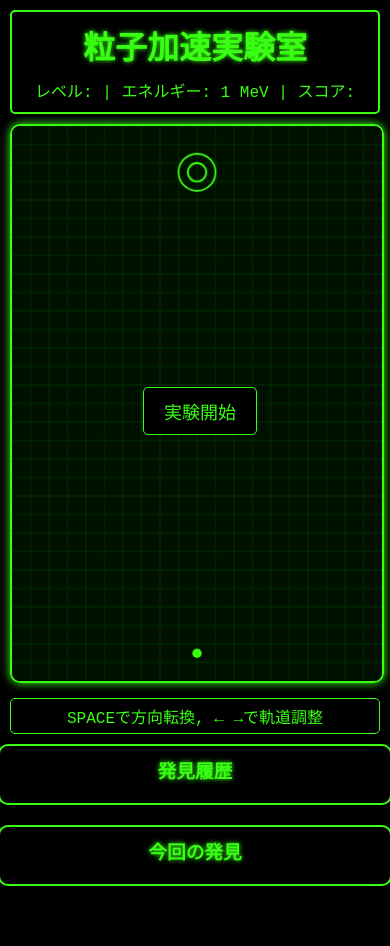
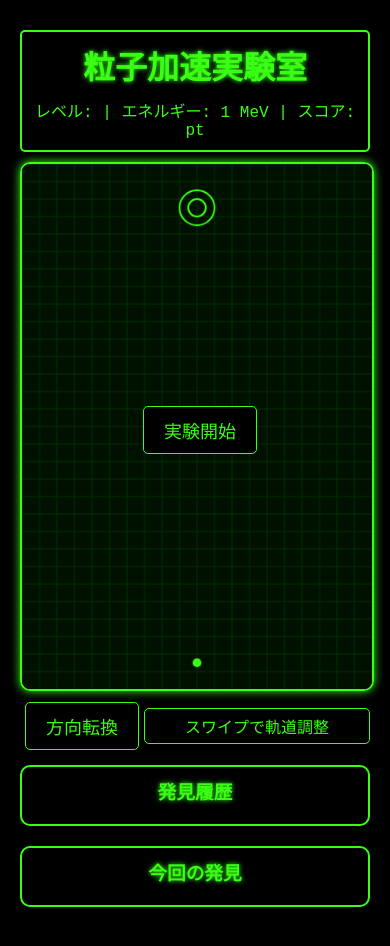
Before and after one commit to luta-ai/particle-accel-game, a plain HTML site: page index.html in a window 390 px wide. Before the commit the page ends 906 px from the top, so only its background shows below. Drawn offline with Linux system fonts and the light colour scheme.

Commit message:
Update index.html

```diff
--- a/index.html
+++ b/index.html
@@ -10,14 +10,20 @@
             margin: 0;
             font-family: 'Roboto Mono', monospace;
             color: #39FF14;
+            display: flex;
+            justify-content: center;
+            align-items: center;
+            min-height: 100vh;
+            padding: 20px;
+            box-sizing: border-box;
         }
         #gameWrapper {
             display: flex;
+            flex-direction: row;
             justify-content: center;
             align-items: flex-start;
-            padding: 20px;
-            box-sizing: border-box;
-            min-height: 100vh;
+            max-width: 1200px;
+            width: 100%;
         }
         .panel {
             background-color: rgba(0,0,0,0.7);
@@ -25,10 +31,12 @@
             padding: 10px;
             margin: 0 10px;
             border-radius: 10px;
-            width: 200px;
+            width: 250px;
+            box-sizing: border-box;
         }
         #gamePanel {
             width: 400px;
+            margin: 0 20px;
         }
         h1, h2, h3 {
             font-family: 'Orbitron', sans-serif;
@@ -58,15 +66,21 @@
             border-radius: 10px;
             box-shadow: 0 0 10px #39FF14;
         }
+        #gameControlsWrapper {
+            display: flex;
+            justify-content: space-between;
+            align-items: center;
+            margin-top: 10px;
+        }
         #controls {
             background-color: rgba(0, 0, 0, 0.7);
             padding: 5px;
             border-radius: 5px;
             border: 1px solid #39FF14;
-            margin-top: 10px;
             text-align: center;
+            flex-grow: 1;
         }
-        #startButton, #restartButton, #clearDataButton {
+        button {
             font-family: 'Orbitron', sans-serif;
             font-size: 18px;
             padding: 10px 20px;
@@ -78,7 +92,7 @@
             border-radius: 5px;
             transition: all 0.3s;
         }
-        #startButton:hover, #restartButton:hover, #clearDataButton:hover {
+        button:hover {
             background-color: #39FF14;
             color: #000000;
             box-shadow: 0 0 10px #39FF14;
@@ -182,7 +196,8 @@
                 align-items: center;
             }
             .panel {
-                width: 400px;
+                width: 100%;
+                max-width: 400px;
                 margin: 10px 0;
             }
             #gamePanel {
@@ -200,10 +215,11 @@
             #gameContainer {
                 width: 100%;
                 height: auto;
+                aspect-ratio: 2 / 3;
             }
             canvas {
                 width: 100%;
-                height: auto;
+                height: 100%;
             }
         }
     </style>
@@ -219,7 +235,7 @@
                 <h1 id="gameTitle">粒子加速実験室</h1>
                 レベル: <span id="level">1</span> |
                 エネルギー: <span id="energy">1</span> MeV |
-                スコア: <span id="score"></span>
+                スコア: <span id="score">0</span>pt
             </div>
             <div id="gameContainer">
                 <canvas id="gameCanvas" width="400" height="600"></canvas>
@@ -232,11 +248,14 @@
                         <ol id="highScoreList"></ol>
                     </div>
                     <button id="restartButton">再実験</button>
-                    <button id="clearDataButton">ゲームデータを削除</button>
+                    <button id="clearDataButton">データ削除</button>
                 </div>
             </div>
-            <div id="controls">
-                SPACEで方向転換, ← →で軌道調整
+            <div id="gameControlsWrapper">
+                <button id="directionButton">方向転換</button>
+                <div id="controls">
+                    SPACEで方向転換, ← →で軌道調整
+                </div>
             </div>
         </div>
         <div id="currentDiscoveryPanel" class="panel">
@@ -279,6 +298,7 @@
         const canvas = document.getElementById('gameCanvas');
         const ctx = canvas.getContext('2d');
         const startButton = document.getElementById('startButton');
+        const directionButton = document.getElementById('directionButton');
         const restartButton = document.getElementById('restartButton');
         const clearDataButton = document.getElementById('clearDataButton');
         const gameOverScreen = document.getElementById('gameOver');
@@ -336,7 +356,9 @@
                 ax: 0,
                 baseVerticalSpeed: 2,
                 direction: -1,
-                visible: true
+                visible: true,
+                touchStartX: 0,
+                isTouching: false
             };
             goal = {
                 x: canvas.width / 2,
@@ -433,16 +455,21 @@
 
         function updateGame() {
             if (player.visible) {
-                // 垂直方向の移動（エネルギーに応じて速度が変化）
+                // 垂直方向の移動
                 let verticalSpeed = player.baseVerticalSpeed * (1 + energyLevel / 50);
                 player.y += verticalSpeed * player.direction;
                 if (player.y <= player.radius || player.y >= canvas.height - player.radius) {
                     player.direction *= -1;
                 }
 
-                // 水平方向の移動（エネルギーに依存しない）
-                player.vx += player.ax;
-                player.vx = Math.max(Math.min(player.vx, player.maxSpeed), -player.maxSpeed);
+                // 水平方向の移動
+                if (player.isTouching) {
+                    const touchDeltaX = player.touchCurrentX - player.touchStartX;
+                    player.vx = touchDeltaX * 0.1;
+                } else {
+                    player.vx += player.ax;
+                    player.vx = Math.max(Math.min(player.vx, player.maxSpeed), -player.maxSpeed);
+                }
                 player.vx *= 0.98; // 摩擦
                 player.x += player.vx;
 
@@ -595,7 +622,7 @@
         function updateDisplay() {
             levelDisplay.textContent = level;
             energyDisplay.textContent = Math.floor(energyLevel);
-            scoreDisplay.textContent = score ? score + "pt" : "";
+            scoreDisplay.textContent = score;
         }
 
         function gameLoop() {
@@ -611,15 +638,16 @@
             level = 1;
             score = 0;
             currentDiscoveries = [];
-            updateCurrentDiscoveryDisplay(); // 今回の発見リストをクリア
+            updateCurrentDiscoveryDisplay();
             initGame();
             startButton.style.display = 'none';
+            directionButton.style.display = 'block';
             gameLoop();
         }
 
         function gameOver() {
             gameState = 'over';
-            finalScoreDisplay.textContent = score + "pt";
+            finalScoreDisplay.textContent = score;
             updateHighScores();
             displayHighScores();
             gameOverScreen.style.display = 'block';
@@ -690,6 +718,24 @@
             experimentInfoModal.style.display = "block";
         }
 
+        function updateControlsDisplay() {
+            const isMobile = window.innerWidth < 768 || ('ontouchstart' in window);
+            directionButton.style.display = isMobile ? 'block' : 'none';
+            document.getElementById('controls').textContent = isMobile ? 'スワイプで軌道調整' : 'SPACEで方向転換, ← →で軌道調整';
+        }
+
+        function resizeGame() {
+            const gameContainer = document.getElementById('gameContainer');
+            const aspectRatio = canvas.height / canvas.width;
+            const newWidth = Math.min(400, window.innerWidth - 40);
+            const newHeight = newWidth * aspectRatio;
+
+            gameContainer.style.width = `${newWidth}px`;
+            gameContainer.style.height = `${newHeight}px`;
+
+            updateControlsDisplay();
+        }
+
         startButton.addEventListener('click', startGame);
         restartButton.addEventListener('click', () => {
             gameOverScreen.style.display = 'none';
@@ -697,6 +743,12 @@
         });
         clearDataButton.addEventListener('click', clearGameData);
         gameTitle.addEventListener('click', showExperimentInfo);
+
+        directionButton.addEventListener('click', () => {
+            if (gameState === 'playing' && player.visible) {
+                player.direction *= -1;
+            }
+        });
 
         document.addEventListener('keydown', (e) => {
             if (gameState === 'playing' && player.visible) {
@@ -726,6 +778,23 @@
             }
         });
 
+        canvas.addEventListener('touchstart', (e) => {
+            e.preventDefault();
+            player.isTouching = true;
+            player.touchStartX = e.touches[0].clientX;
+            player.touchCurrentX = e.touches[0].clientX;
+        });
+
+        canvas.addEventListener('touchmove', (e) => {
+            e.preventDefault();
+            player.touchCurrentX = e.touches[0].clientX;
+        });
+
+        canvas.addEventListener('touchend', (e) => {
+            e.preventDefault();
+            player.isTouching = false;
+        });
+
         Array.from(closeButtons).forEach(button => {
             button.onclick = function() {
                 detailModal.style.display = "none";
@@ -742,6 +811,9 @@
             }
         }
 
+        window.addEventListener('resize', resizeGame);
+        resizeGame();
+
         loadDiscoveryHistory();
         initGame();
         drawGame();
```
